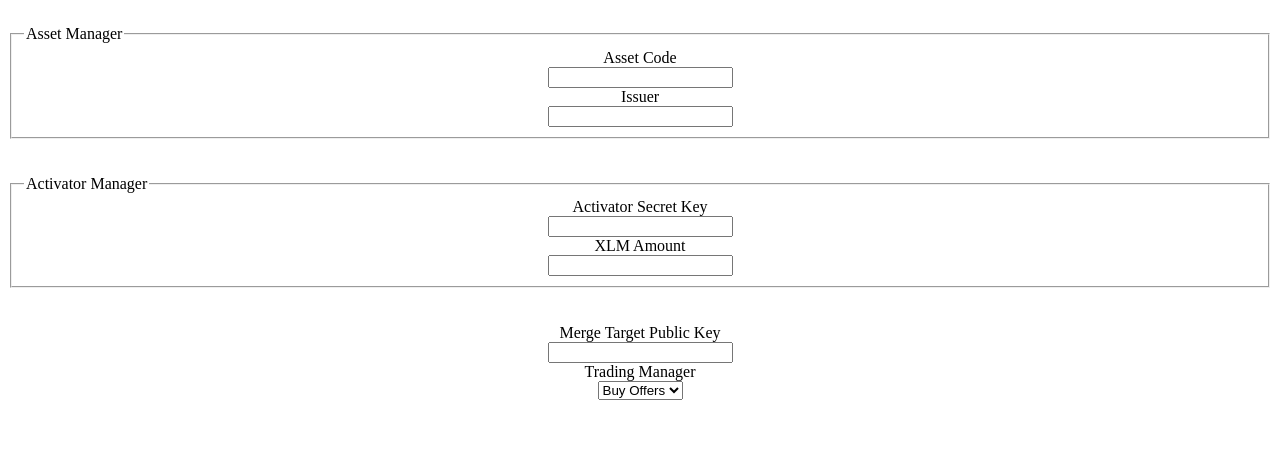
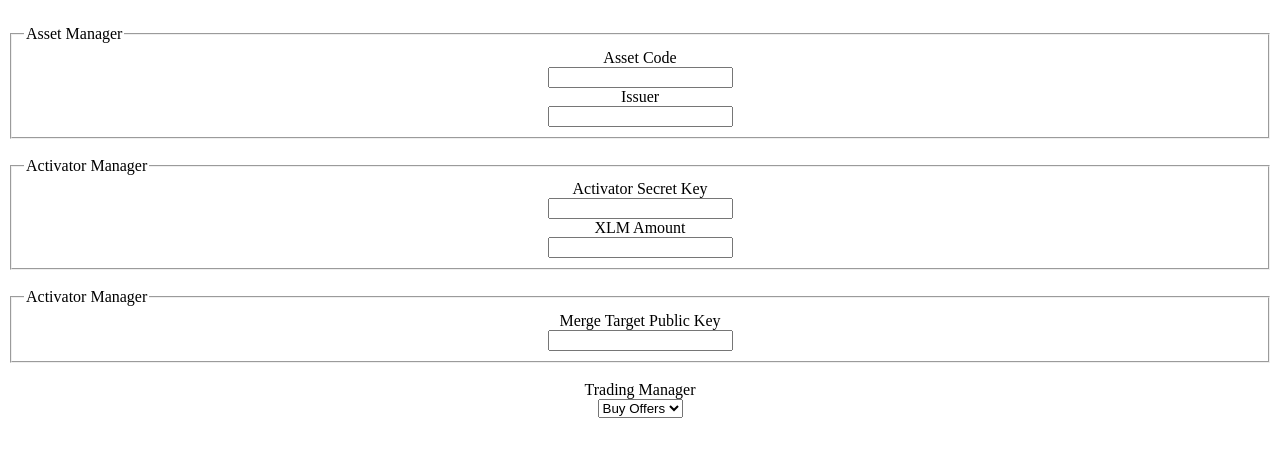
Before and after one commit to masakini/masakini.github.io, a website: page ui/tokenpositionbooster.html in a window 1280 px wide. Shown: the part 37-494 px from the top of the page. Drawn offline with Linux system fonts and the light colour scheme.

Commit message:
Update tokenpositionbooster.html

```diff
--- a/ui/tokenpositionbooster.html
+++ b/ui/tokenpositionbooster.html
@@ -17,16 +17,19 @@
                              <input type="text" id="assetcode" name="assetcode"><br>
                              <label for="issuerwallet">Issuer</label><br>
                              <input type="text" id="issuerwallet" name="issuerwallet"><br>
-                    </fieldset><br><br>
+                    </fieldset><br>
                     <fieldset>
                              <legend>Activator Manager</legend>
                              <label for="activatorsecretkey">Activator Secret Key</label><br>
                              <input type="text" id="activatorsecretkey" name="activatorsecretkey"><br>
                              <label for="jumlahxlm">XLM Amount</label><br>
                              <input type="text" id="jumlahxlm" name="jumlahxlm"><br>
-                    </fieldset><br><br>
-                    <label for="mergetarget">Merge Target Public Key</label><br>
-                    <input type="text" id="mergetarget" name="mergetarget"><br>
+                    </fieldset><br>
+                    <fieldset>
+                             <legend>Activator Manager</legend>
+                             <label for="mergetarget">Merge Target Public Key</label><br>
+                             <input type="text" id="mergetarget" name="mergetarget"><br>
+                    </fieldset><br>
                     <label for="tradingmanager">Trading Manager</label><br>
                     <select id="buyselloffer" name="buyselloffer">
                            <option value="buyoffer">Buy Offers</option>
```
